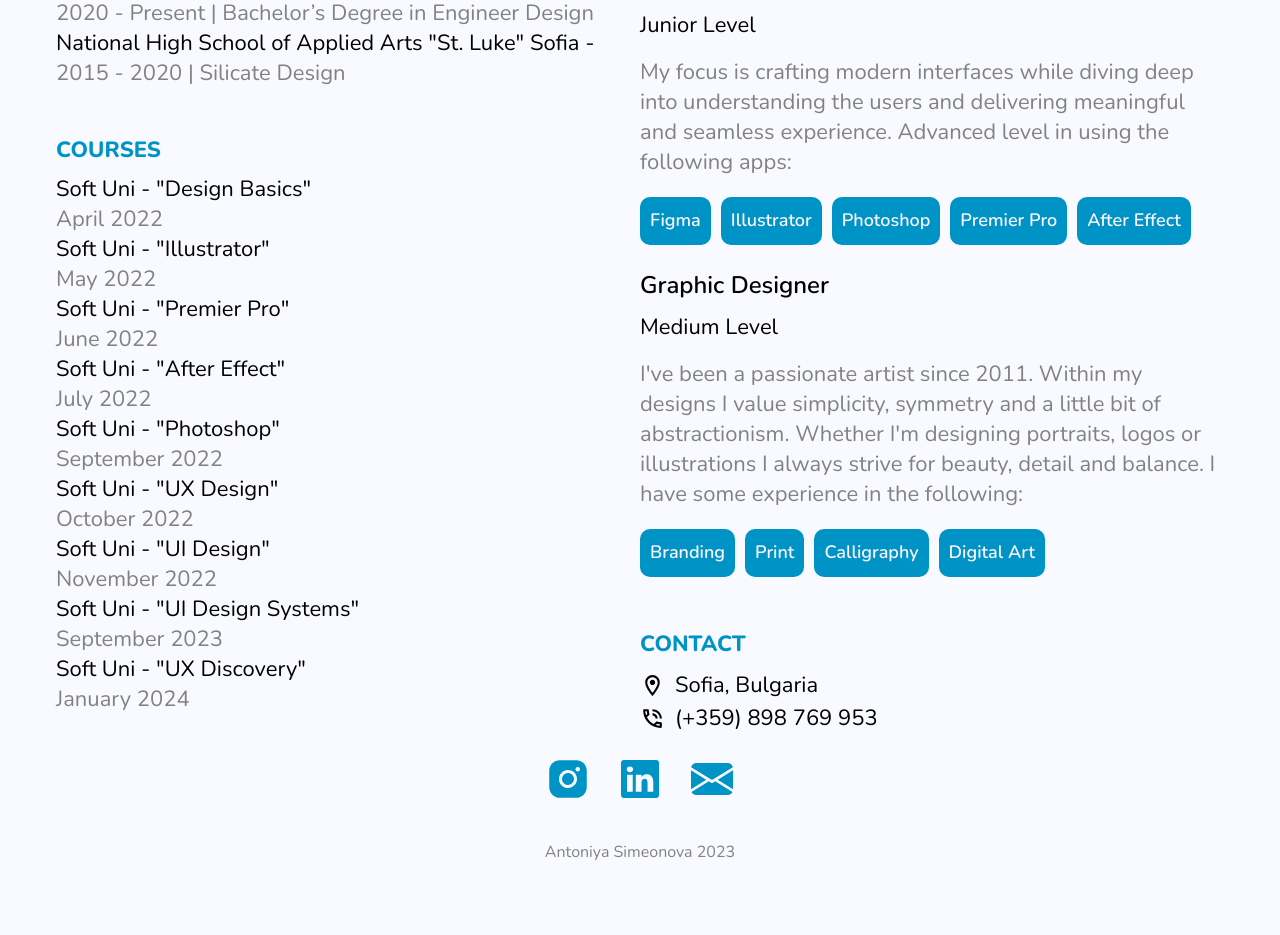
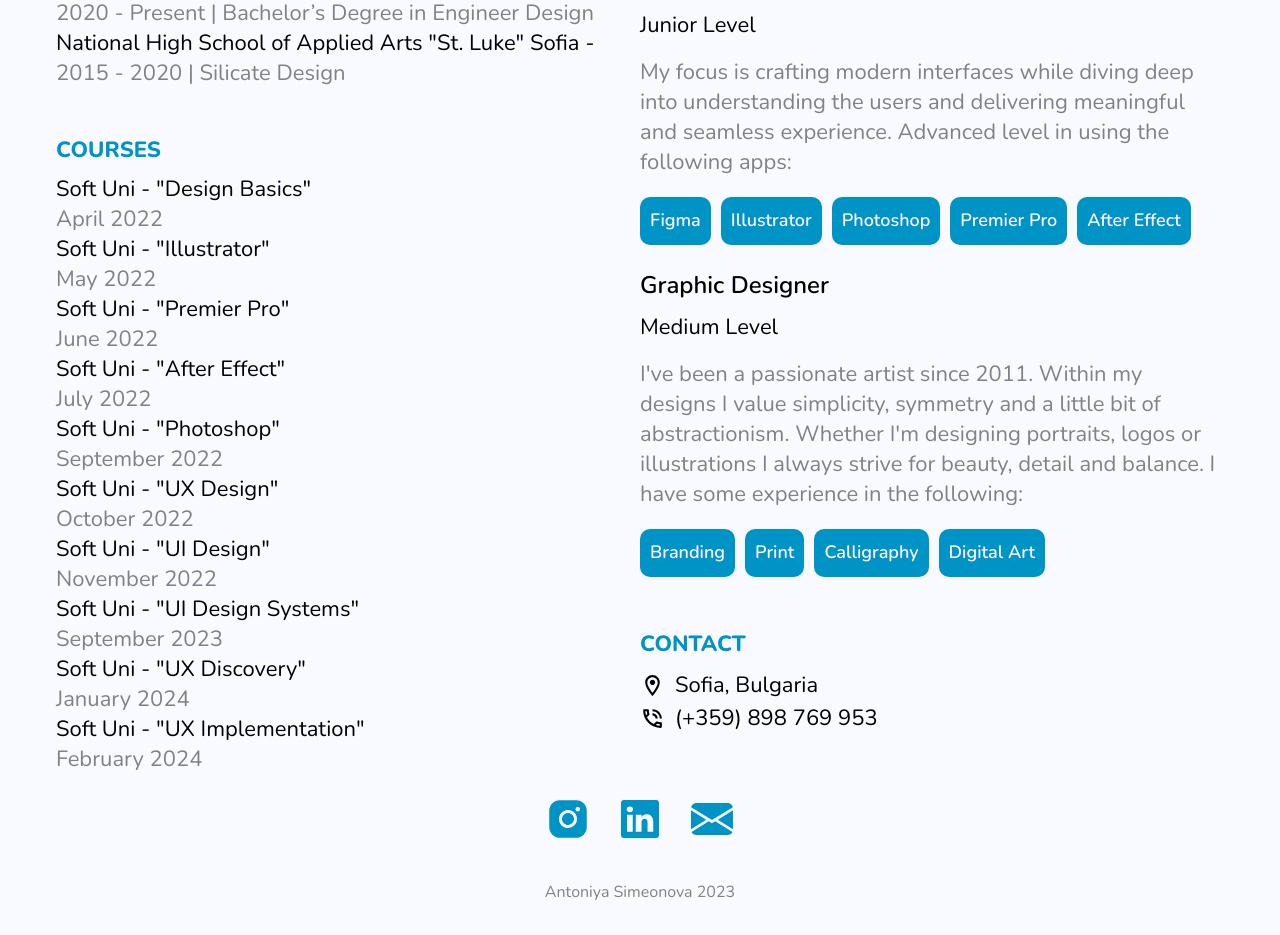
Before and after one commit to ansimeonova/portfolio, a plain HTML site: page docs/resume.html in a window 1280 px wide. Shown: the part 649-1584 px from the top of the page. Before the commit the page ends 1544 px from the top, so only its background shows below. Drawn offline with nearby package versions, Linux system fonts and the light colour scheme.

Commit message:
Added  Soft Uni - "UX Discovery"

```diff
--- a/docs/resume.html
+++ b/docs/resume.html
@@ -132,6 +132,12 @@
                         <div class="resume-education resume-education-period">
                             January 2024
                         </div>
+                        <div class="resume-education">
+                            Soft Uni - "UX Implementation"
+                        </div>
+                        <div class="resume-education resume-education-period">
+                            February 2024
+                        </div>
                     </div>
                     <div>
                         <h3>SKILLS</h3>
```
